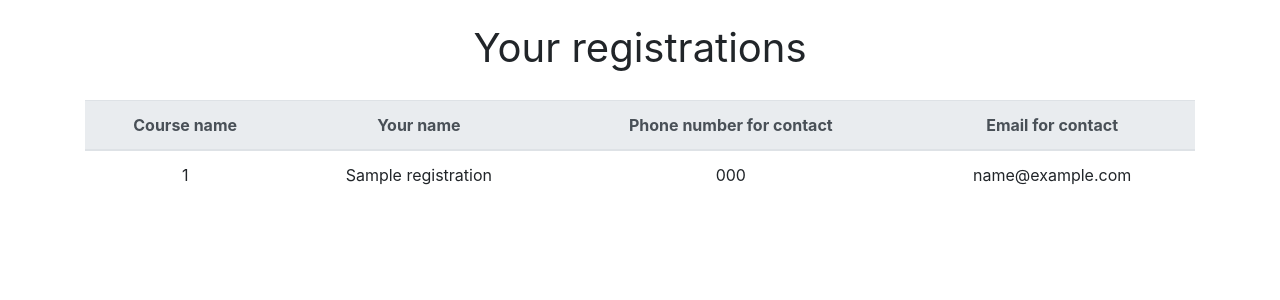
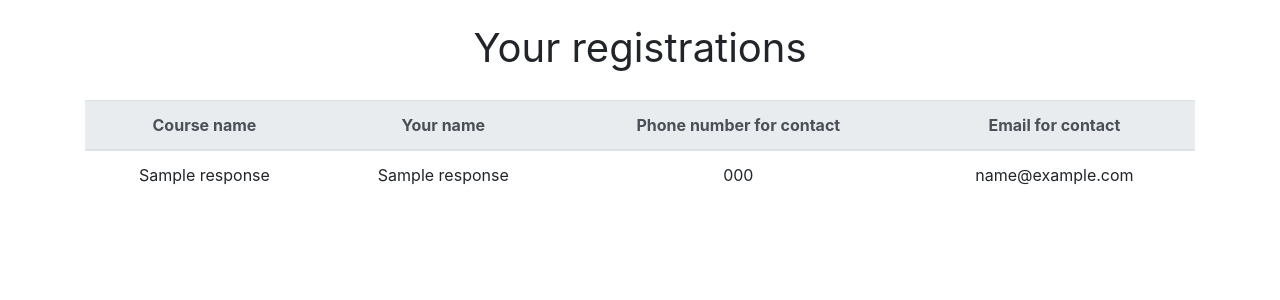
Before and after one commit to sinisaarinen/KielikoulunKurssitarjonta, a Flask app: template application/templates/courses/registrations_list.html in a window 1280 px wide. Shown: the part 56-356 px from the top of the page. Run offline with Flask 2, Linux system fonts and the light colour scheme; the template is opened without the code that fills it: most values are stand-ins (such as "Sample title", 1, 10 or a date in 2020); parts of the project's set-up code (start-up, migrations or seed data) failed here and were passed over; some libraries are stand-ins or nearby versions.

Commit message:
lisättiin toiminto omien rekisteröitymisten listaukselle

```diff
--- a/application/courses/forms.py
+++ b/application/courses/forms.py
@@ -2,6 +2,7 @@ from flask_wtf import FlaskForm
 from wtforms import StringField, SelectField, BooleanField, IntegerField, RadioField, validators
 from wtforms.ext.sqlalchemy.fields import QuerySelectField
 from application.locations.models import Location
+from application.courses.models import Course
 
 class CourseForm(FlaskForm):
     name = StringField("Course name", [validators.DataRequired(message="Field cannot be empty")])
@@ -20,6 +21,7 @@ class RegistrationForm(FlaskForm):
     name = StringField("Full name", [validators.DataRequired(message="Field cannot be empty")])
     phonenumber = StringField("Phone number", [validators.Length(min=10, max=10, message="Enter a valid phone number (10 characters)")])
     email = StringField("Email address", [validators.DataRequired(message="Enter a valid email address")])
+    course_name = QuerySelectField(u'Course', query_factory=Course.get_course_list, get_label='name')
 
     class Meta:
         csrf = False
--- a/application/courses/views.py
+++ b/application/courses/views.py
@@ -128,13 +128,13 @@ def courses_register(course_id):
     if not form.validate():
         return render_template("courses/register.html", course = course, form = form)
 
-    course = Registration(form.name.data, form.phonenumber.data, form.email.data)
+    course = Registration(form.name.data, form.phonenumber.data, form.email.data, form.course_name.data.id)
     course.account_id = current_user.id
     db.session().add(course)
     db.session().commit()
 
-    return redirect(url_for("courses_index"))
+    return redirect(url_for("registrations_index"))
 
 @app.route("/registrations/", methods=["GET"])
 def registrations_index():
-    return render_template("locations/list.html", registrations = Registration.query.all())
+    return render_template("courses/registrations_list.html", registrations = Registration.query.all(), find_course=Registration.find_course_name(current_user.id))
--- a/application/templates/courses/register.html
+++ b/application/templates/courses/register.html
@@ -8,6 +8,12 @@
           {{ render_field(form.name) }}
           {{ render_field(form.phonenumber) }}
           {{ render_field(form.email) }}
+          {{ form.course_name.label }}
+          <br>
+          {{ form.course_name }}
+           <br>
+           <br>
+
       </dl>
    {{ submit_button("Save information") }}
 </form>
--- a/application/templates/courses/registrations_list.html
+++ b/application/templates/courses/registrations_list.html
@@ -14,15 +14,15 @@
       <th>Email for contact</th>
     </tr>
    </thead>
-    {% for registration in registrations %}
    <tbody>
+{% for response in find_course %}
     <tr>
-      <td>{{ registration.course_id }}</td>
-      <td>{{ registration.name }}</td>
-      <td>{{ registration.phonenumber }}</td>
-      <td>{{ registration.email }}</td>
+      <td>{{ response["course_name"] }}</td>
+      <td>{{ response["name"] }}</td>
+      <td>{{ response["phonenumber"] }}</td>
+      <td>{{ response["email"] }}</td>
       </tr>
+{% endfor %}
      </tbody>
-    {% endfor %}
   </table>
 {% endblock %}
```
Also changed, not shown: application/courses/models.py (+11 -5 lines), 6 other files.
